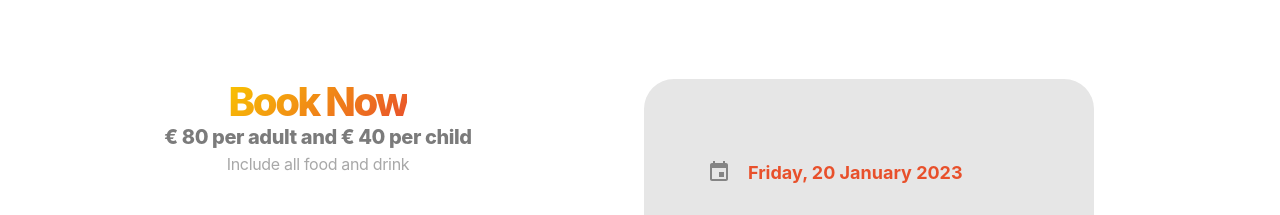
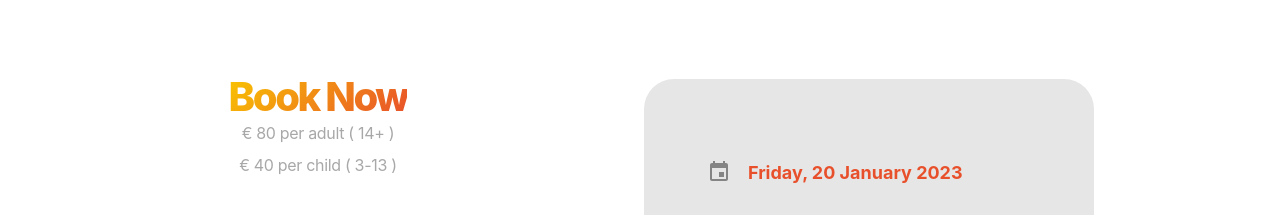
Before and after one commit to fergim1/paella-tour, a React (Vite) app: page /#/ in a window 1280 px wide. Shown: the part 1760-1975 px from the top of the page. Built offline with nearby package versions, Linux system fonts and the light colour scheme; no server answers.

Commit message:
details prices in book now section added

```diff
--- a/src/components/BookNow/index.jsx
+++ b/src/components/BookNow/index.jsx
@@ -9,7 +9,6 @@ import {
     TitleBookNow,
     WrapperSubtitles,
     SubtitlePrice,
-    SubtitleDescription,
 
     //  RIGHT - BOTTOM
     GridItemRightBottom,
@@ -188,8 +187,8 @@ const BookNowPage = () => {
                         <WrapperTitleAndSubtitle>
                             <TitleBookNow>{text.title}</TitleBookNow>
                             <WrapperSubtitles >
-                                <SubtitlePrice> {text.subtitle} </SubtitlePrice>
-                                <SubtitleDescription>{text.span}</SubtitleDescription>
+                                <SubtitlePrice> {text.adultPrice} </SubtitlePrice>
+                                <SubtitlePrice> {text.childPrice} </SubtitlePrice>
                             </WrapperSubtitles>
                         </WrapperTitleAndSubtitle>
 
@@ -313,8 +312,6 @@ const BookNowPage = () => {
                             </WrapperDetail>
                         </WrapperInfo>
 
-
-
                         <WrapperButtom >
                             <ButtomBuyTicket
                                 onClick={ () => handleBuyTicket(ticket) }
--- a/src/constants/index.js
+++ b/src/constants/index.js
@@ -171,8 +171,9 @@ export const textItinerary = [
 export const textBookNow = {
   english: {
       title: 'Book Now',
-      subtitle: '€ 80 per adult and € 40 per child',
-      span: ' Include all food and drink ',
+      adultPrice: '€ 80 per adult ( 14+ )',
+      childPrice: '€ 40 per child ( 3-13 )',
+      // span: ' Include all food and drink ',
       time: 'Schedule',
       adults: 'Adults',
       children: 'Children',
@@ -184,8 +185,9 @@ export const textBookNow = {
   },
   spanish: {
       title: 'Reservar',
-      subtitle: '€ 80 por adulto y € 40 por niño',
-      span: ' Incluye bebida y comida ',
+      adultPrice: '€ 80 por adulto ( 14+ )',
+      childPrice: '€ 40 por niño ( 3-13 )',
+      // span: ' Incluye bebida y comida ',
       time: 'Horario',
       adults: 'Adultos',
       children: 'Niños',
--- a/src/styles/book-now/index.js
+++ b/src/styles/book-now/index.js
@@ -81,26 +81,14 @@ export const WrapperSubtitles = styled(Stack)(()=> ({
     alignItems: 'center',
 }))
 
+
 export const SubtitlePrice = styled(Typography)(({theme})=> ({
-    fontSize: '20px',
-    textAlign: 'center',
-    fontWeight: '800',
-    letterSpacing: '-.02em',
-    color: '#7b7b7b',
-    [theme.breakpoints.down('md')]: {
-        fontSize: '18px',
-    }
-}))
-
-export const SubtitleDescription = styled(Typography)(({theme})=> ({
     fontSize: '16px',
     textAlign: 'center',
     fontWeight: '400',
     letterSpacing: '-.02em',
     color: '#a8a8a8',
-    [theme.breakpoints.down('md')]: {
-        marginBottom: '20px',
-    },
+    margin: '4px',
     [theme.breakpoints.down('sm')]: {
         marginBottom: '0px',
     }
```
